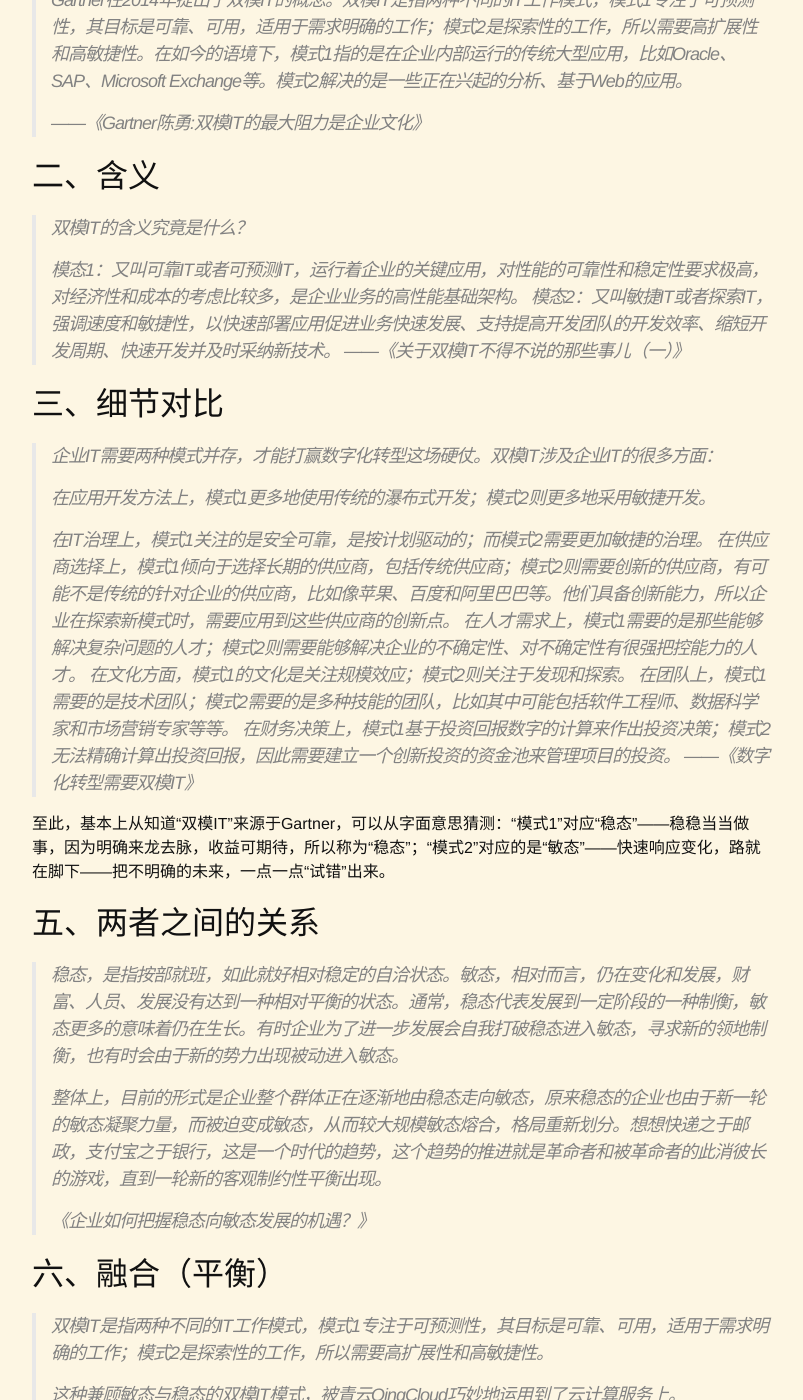
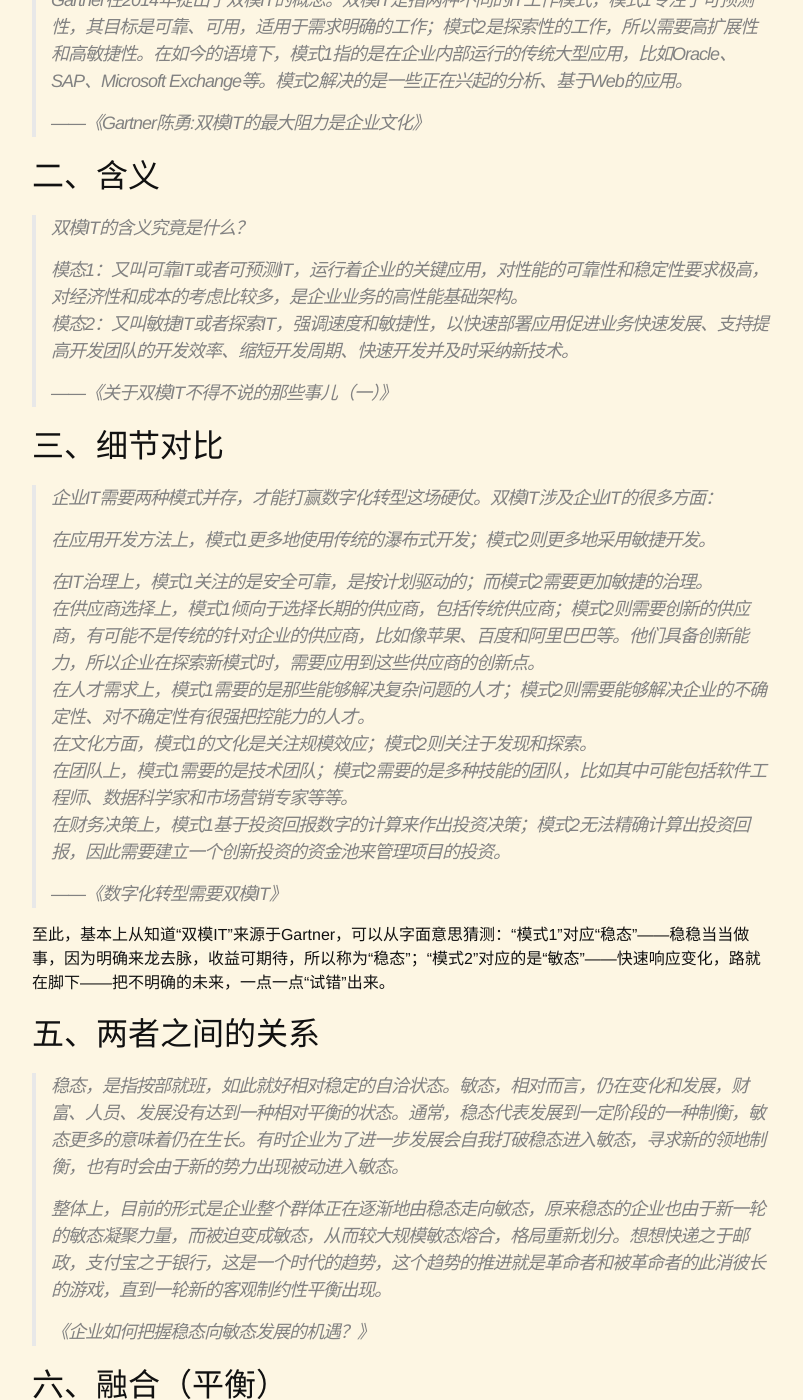
Before and after one commit to testudy/testudy.github.io, a Jekyll site: the page built from tech/_posts/2017-12-16-dual-state-it.md, in a window 1280 px wide and 1400 px high, scrolled down 477 px. Shown: the whole window, without its empty margins (238-1041 px from the left). Built offline with Jekyll 4.4.1, drawn with Linux system fonts in a browser that asks for light colours; comment, search, counter and statistics services are not loaded.

Commit message:
调整排版

```diff
--- a/tech/_posts/2017-12-16-dual-state-it.md
+++ b/tech/_posts/2017-12-16-dual-state-it.md
@@ -23,6 +23,7 @@ tags: 技术 原创
 >
 > 模态1：又叫可靠IT或者可预测IT，运行着企业的关键应用，对性能的可靠性和稳定性要求极高，对经济性和成本的考虑比较多，是企业业务的高性能基础架构。
 > 模态2：又叫敏捷IT或者探索IT，强调速度和敏捷性，以快速部署应用促进业务快速发展、支持提高开发团队的开发效率、缩短开发周期、快速开发并及时采纳新技术。
+>
 > ——《关于双模IT不得不说的那些事儿（一）》
 
 
@@ -32,11 +33,12 @@ tags: 技术 原创
 > 在应用开发方法上，模式1更多地使用传统的瀑布式开发；模式2则更多地采用敏捷开发。
 >
 > 在IT治理上，模式1关注的是安全可靠，是按计划驱动的；而模式2需要更加敏捷的治理。
-在供应商选择上，模式1倾向于选择长期的供应商，包括传统供应商；模式2则需要创新的供应商，有可能不是传统的针对企业的供应商，比如像苹果、百度和阿里巴巴等。他们具备创新能力，所以企业在探索新模式时，需要应用到这些供应商的创新点。
+> 在供应商选择上，模式1倾向于选择长期的供应商，包括传统供应商；模式2则需要创新的供应商，有可能不是传统的针对企业的供应商，比如像苹果、百度和阿里巴巴等。他们具备创新能力，所以企业在探索新模式时，需要应用到这些供应商的创新点。
 > 在人才需求上，模式1需要的是那些能够解决复杂问题的人才；模式2则需要能够解决企业的不确定性、对不确定性有很强把控能力的人才。
 > 在文化方面，模式1的文化是关注规模效应；模式2则关注于发现和探索。
 > 在团队上，模式1需要的是技术团队；模式2需要的是多种技能的团队，比如其中可能包括软件工程师、数据科学家和市场营销专家等等。
 > 在财务决策上，模式1基于投资回报数字的计算来作出投资决策；模式2无法精确计算出投资回报，因此需要建立一个创新投资的资金池来管理项目的投资。
+>
 > ——《数字化转型需要双模IT》
 
 至此，基本上从知道“双模IT”来源于Gartner，可以从字面意思猜测：“模式1”对应“稳态”——稳稳当当做事，因为明确来龙去脉，收益可期待，所以称为“稳态”；“模式2”对应的是“敏态”——快速响应变化，路就在脚下——把不明确的未来，一点一点“试错”出来。
```
